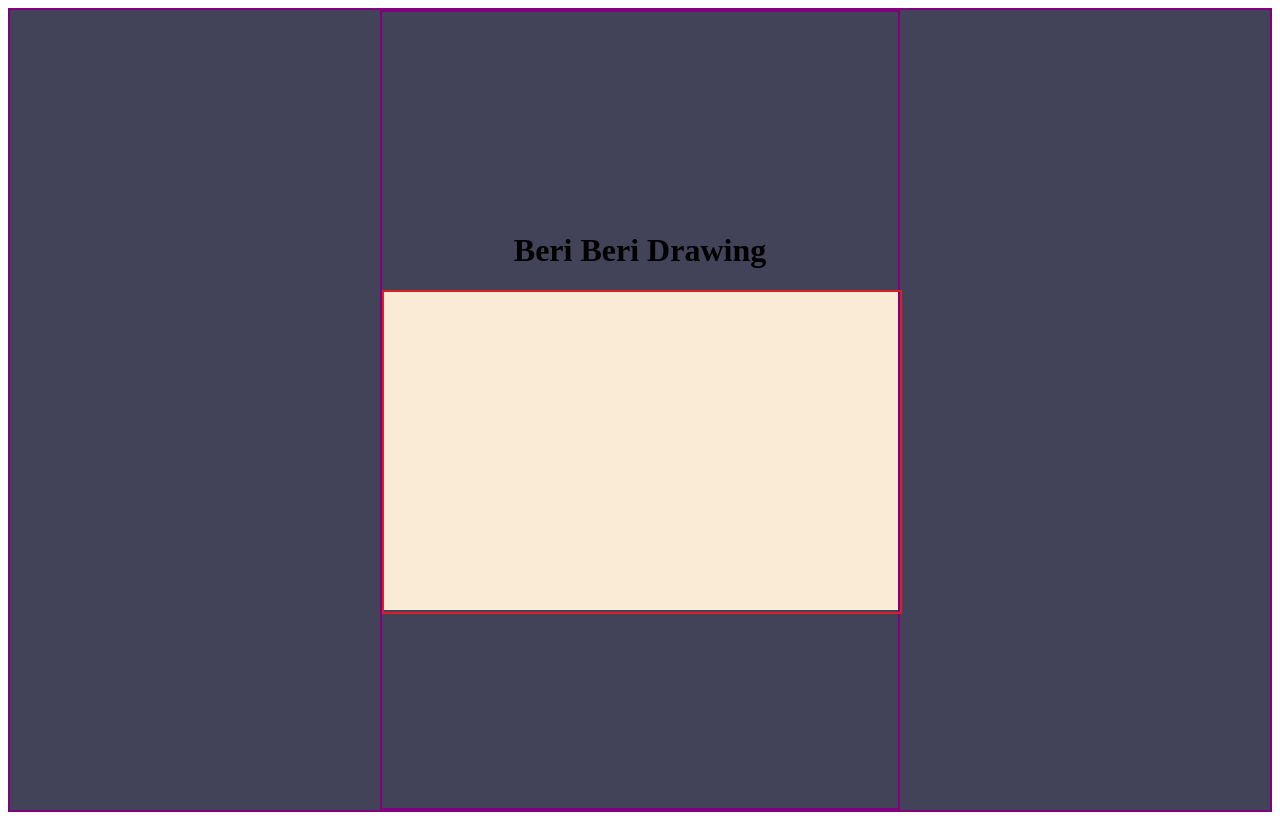
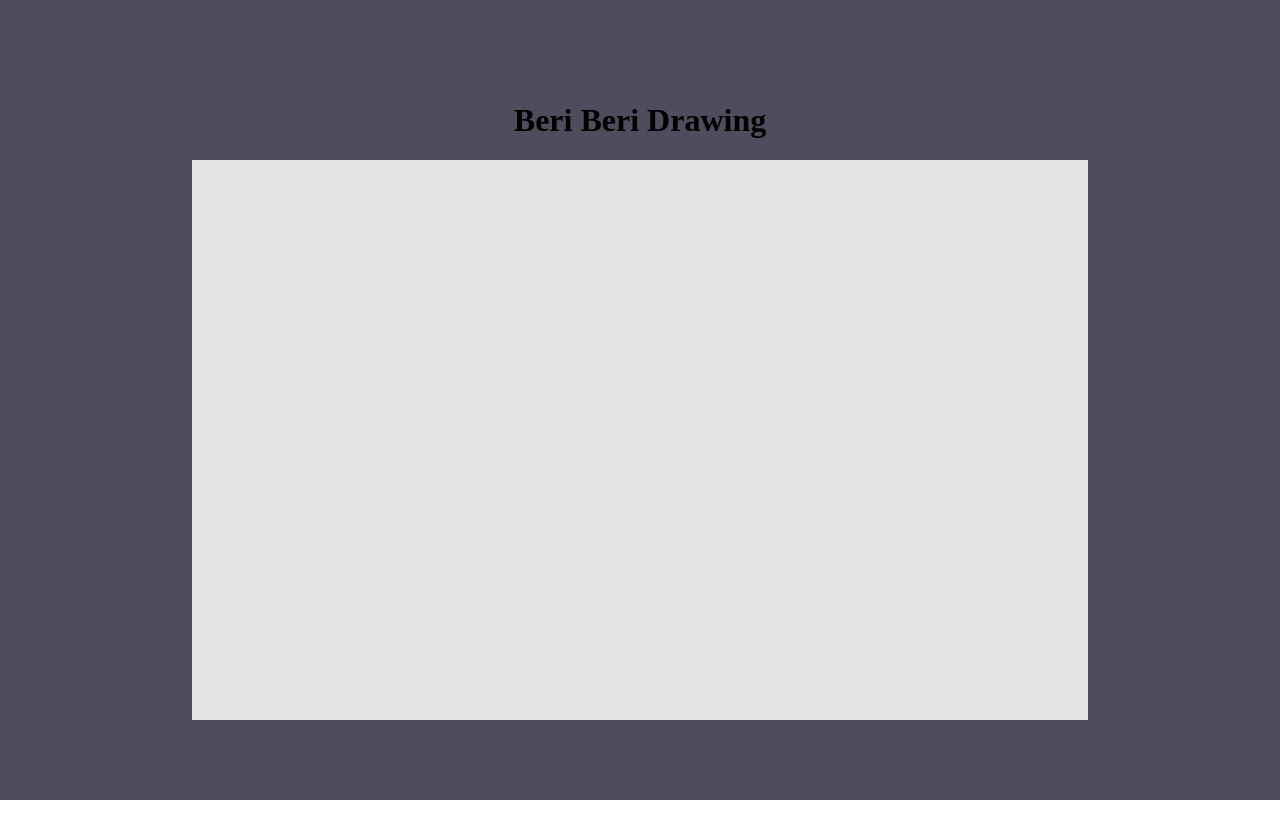
Before and after one commit to NotDarkkkk/DrawingThing, a Vue app: page / in a window 1280 px wide. Built offline with nearby package versions, Linux system fonts and the light colour scheme.

Commit message:
slight color change + resize

```diff
--- a/src/App.vue
+++ b/src/App.vue
@@ -17,6 +17,16 @@ export default {
 </script>
 
 <style>
+/* Global Reset */
+html,
+body {
+  margin: 0;
+  padding: 0;
+  width: 100%;
+  height: 100%;
+  overflow: hidden; /* Optional: Ensures no scrollbars appear */
+}
+
 #app {
   text-align: center;
   height: 100vh;
@@ -24,11 +34,12 @@ export default {
   flex-direction: column;
   justify-content: center;
   align-items: center;
-  background-color: #424258;
-  border: 2px solid purple;
+  background-color: #4d4d5d;
+  /* border: 2px solid rgb(23, 128, 0); */
 }
 #GameCanvas {
-  background-color: antiquewhite;
-  height: 40vh;
+  background-color: rgb(229, 229, 229);
+  height: 70vh;
+  box-shadow: inset 2px black;
 }
 </style>
--- a/src/components/GameCanvas.vue
+++ b/src/components/GameCanvas.vue
@@ -63,7 +63,7 @@ export default {
   height: 100%;
 }
 canvas {
-  border: 2px solid rgb(218, 32, 32);
+  /* border: 2px solid rgb(218, 32, 32); */
   display: block;
   width: 100%;
   height: 100%;
--- /dev/null
+++ b/src/style.css
@@ -0,0 +1,15 @@
+/* Global Reset */
+html, body {
+    margin: 0;
+    padding: 0;
+    width: 100%;
+    height: 100%;
+    overflow: hidden; /* Optional: Ensures no scrollbars appear */
+  }
+
+  #app {
+    margin: 0;
+    padding: 0;
+    width: 100%;
+    height: 100%;
+  }
```
